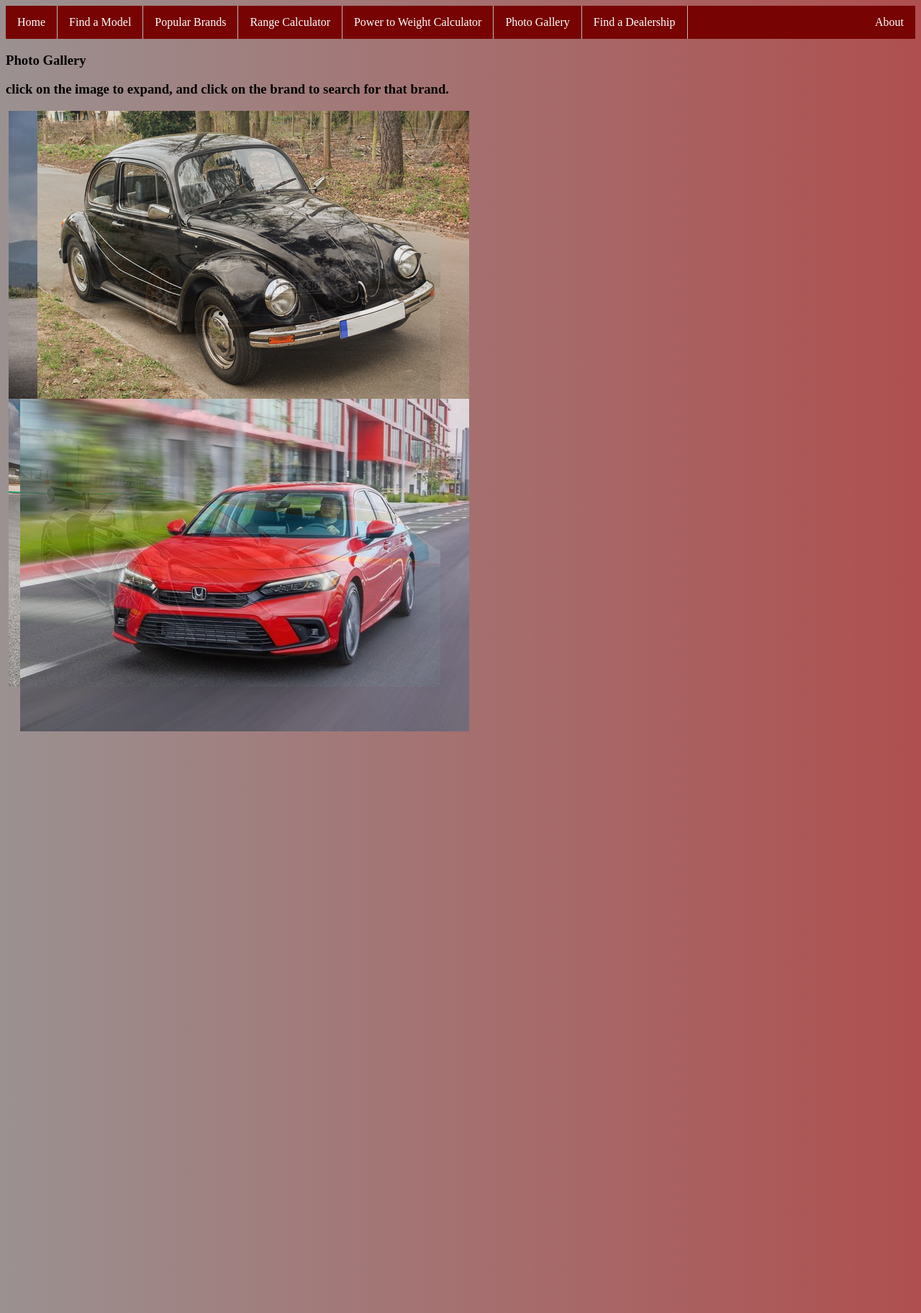
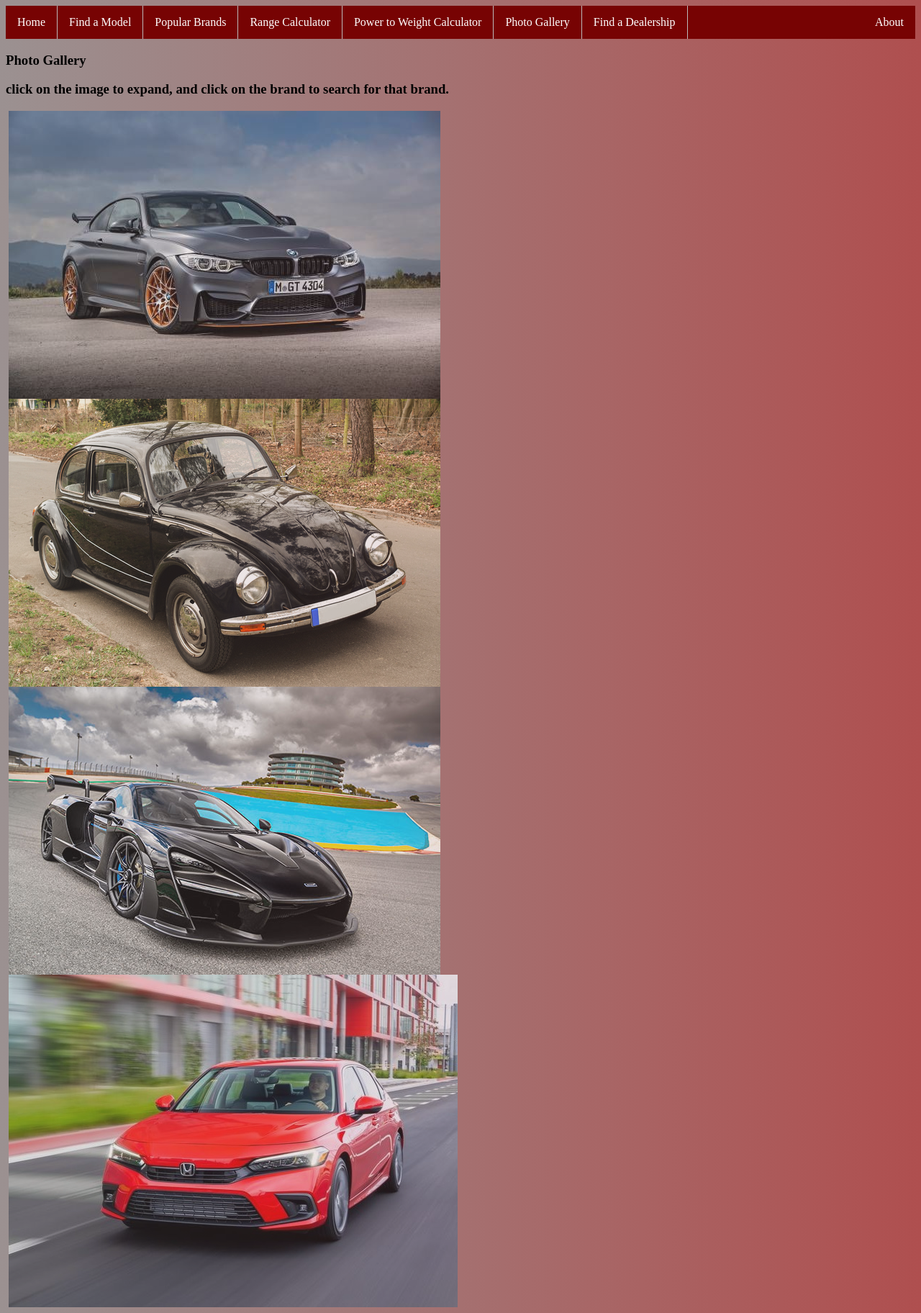
Before and after one commit to rohitd3/vroom, a Jekyll site: the page built from _pages/Gallery.html, in a window 1280 px wide. Shown: the whole page at 72% size. Built offline with Jekyll 4.4.1, drawn with Linux system fonts in a browser that asks for light colours.

Commit message:
gallery flaot thig

```diff
--- a/_pages/Gallery.html
+++ b/_pages/Gallery.html
@@ -6,7 +6,6 @@ permalink: /Gallery/
 <!-- the gallery from w3schools -->
 <style>
 .column {
-    float: left;
     width: 25%;
     flex: 50%;
     padding: 0 4px;
@@ -68,7 +67,7 @@ permalink: /Gallery/
       <img src="/vroom/images/gallry/civic.png" alt="Toyota" onclick="myFunction(this);">
     </div> -->
     <div class="column">
-      <img src="/vroom/images/gallry/vw.jpg" style="float:right" alt="Volkswagen" onclick="myFunction(this);">
+      <img src="/vroom/images/gallry/vw.jpg"  alt="Volkswagen" onclick="myFunction(this);">
     </div>
     <!-- <div class="column">
       <img src="/vroom/images/gallry/civic.png" alt="Hyundai" onclick="myFunction(this);">
@@ -95,7 +94,7 @@ permalink: /Gallery/
     <img src="/vroom/images/gallry/mcl.jpg" alt="Mclaren" onclick="myFunction(this);">
   </div>
   <div class="column">
-    <img src="/vroom/images/gallry/civi.jpg" style="float:right" alt="Honda" onclick="myFunction(this);">
+    <img src="/vroom/images/gallry/civi.jpg"  alt="Honda" onclick="myFunction(this);">
   </div>
 
 
```
